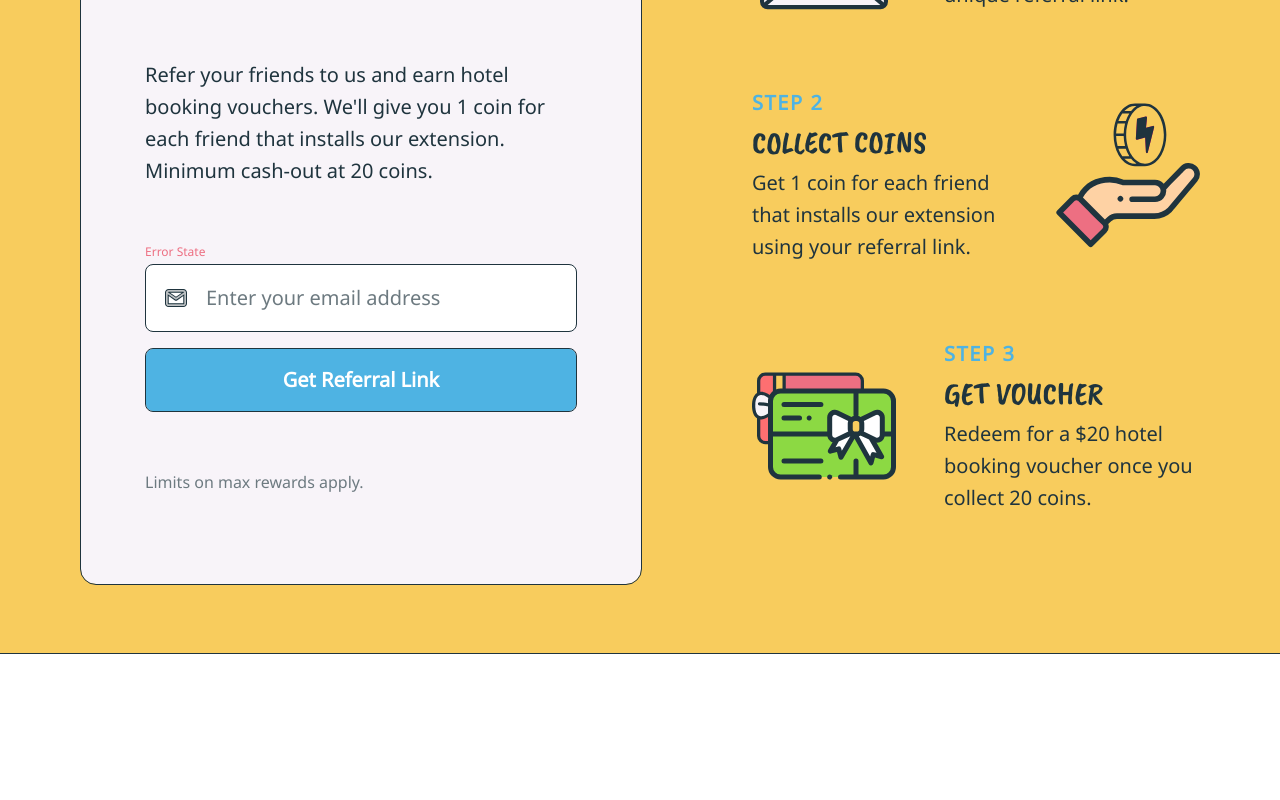
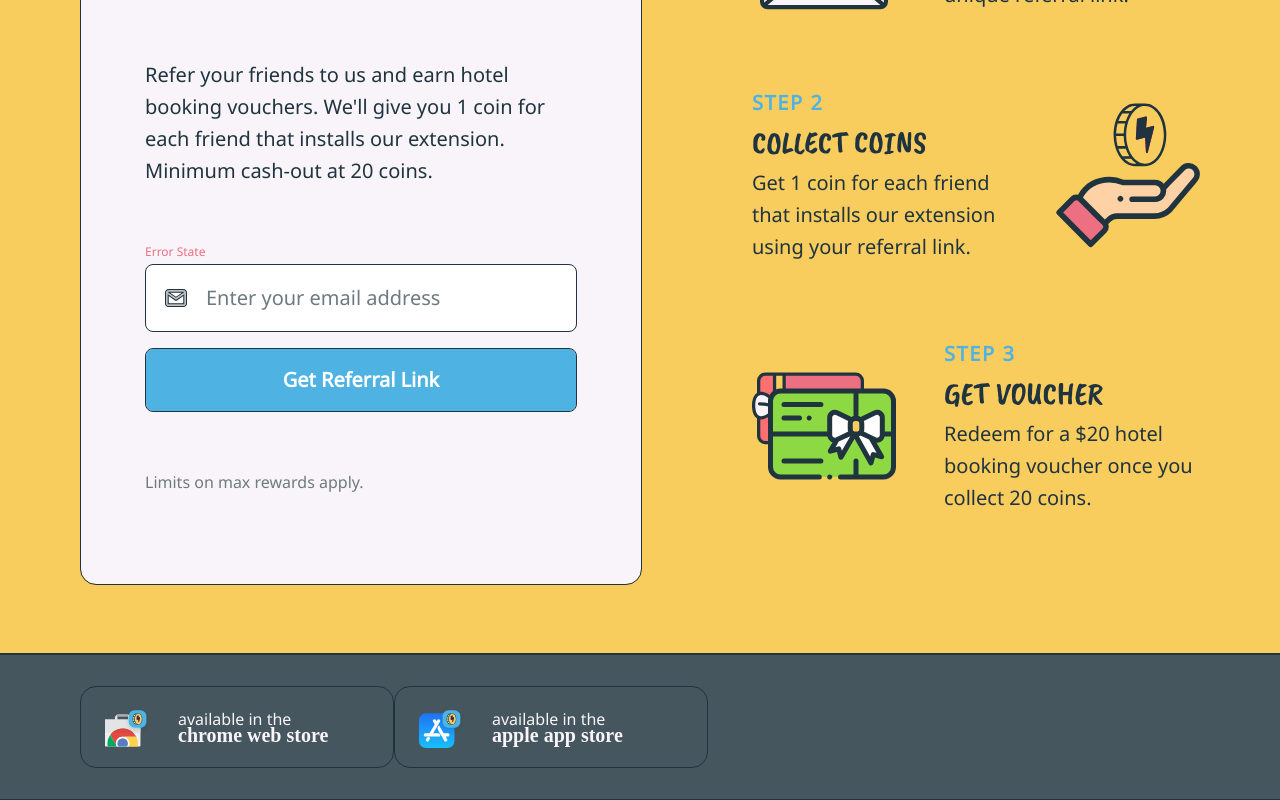
Before and after one commit to nsn1930/CoinRateAssignment, a React (Create React App) app in the folder coinrate/: page / in a window 1280 px wide. Shown: the part 355-1155 px from the top of the page. Before the commit the page ends 1009 px from the top, so only its background shows below. Built offline with nearby package versions, Linux system fonts and the light colour scheme.

Commit message:
app button

```diff
--- a/coinrate/src/App.jsx
+++ b/coinrate/src/App.jsx
@@ -1,6 +1,7 @@
 import './App.scss';
 import Header from './components/Header';
 import MainContainer from './components/MainContainer';
+import StoreFooter from './components/StoreFooter';
 // import JSONbin from '../node_modules/jsonbin-io.js/src/jsonbin-io';
 
 
@@ -12,6 +13,7 @@ function App() {
     <div className="App">
       <Header></Header>
       <MainContainer></MainContainer>
+      <StoreFooter></StoreFooter>
     </div>
   );
 }
--- a/coinrate/src/App.scss
+++ b/coinrate/src/App.scss
@@ -205,3 +205,56 @@ body{
     }
   }
 }
+
+.appsContainer{
+  display: flex;
+  justify-content: center;
+  width: 100vw;
+  height: 144px;
+  background: #45565E 0% 0% no-repeat padding-box;
+  border: 1px solid #1F343E;
+  opacity: 1;
+  .appsStores{
+    display: flex;
+    align-items: center;
+    width: 1120px;
+    height: 100%;
+    a:link {
+      text-decoration: none;
+    }
+    .appsButton{
+      display: flex;
+      flex-direction: row;
+      width: 312px;
+      height: 80px;
+      align-items: center;
+      background: #45565E 0% 0% no-repeat padding-box;
+      border: 1px solid #1F343E;
+      border-radius: 16px;
+      opacity: 1;
+      img{
+        width: 48px;
+        margin-left: 24px;
+      }
+      .buttonText{
+        margin-left: 25px;
+        h3{
+          text-align: left;
+          font: normal normal normal 16px/16px Noto Sans;
+          letter-spacing: 0px;
+          color: #F8F4F9;
+          opacity: 1;
+          margin: 0;
+        }
+        h2{
+          text-align: left;
+          font: normal normal bold 20px/16px Gadugi;
+          letter-spacing: 0px;
+          color: #F8F4F9;
+          opacity: 1;
+          margin: 0;
+        }
+      }
+    }
+  }
+}
--- /dev/null
+++ b/coinrate/src/components/StoreFooter.jsx
@@ -0,0 +1,27 @@
+import chrome from '../assets/chrome.svg'
+import apple from '../assets/apple.svg'
+
+function StoreFooter() {
+    return (
+        <div className="appsContainer">
+            <div className="appsStores">
+                <a href='.' className="appsButton">
+                    <img src={chrome} alt="chrome" />
+                    <div className="buttonText">
+                        <h3>available in the</h3>
+                        <h2>chrome web store</h2>
+                    </div>
+                </a>
+                <a href='.' className="appsButton">
+                    <img src={apple} alt="apple" />
+                    <div className="buttonText">
+                        <h3>available in the</h3>
+                        <h2>apple app store</h2>
+                    </div>
+                </a>
+            </div>
+        </div>
+    )
+}
+
+export default StoreFooter;
```
